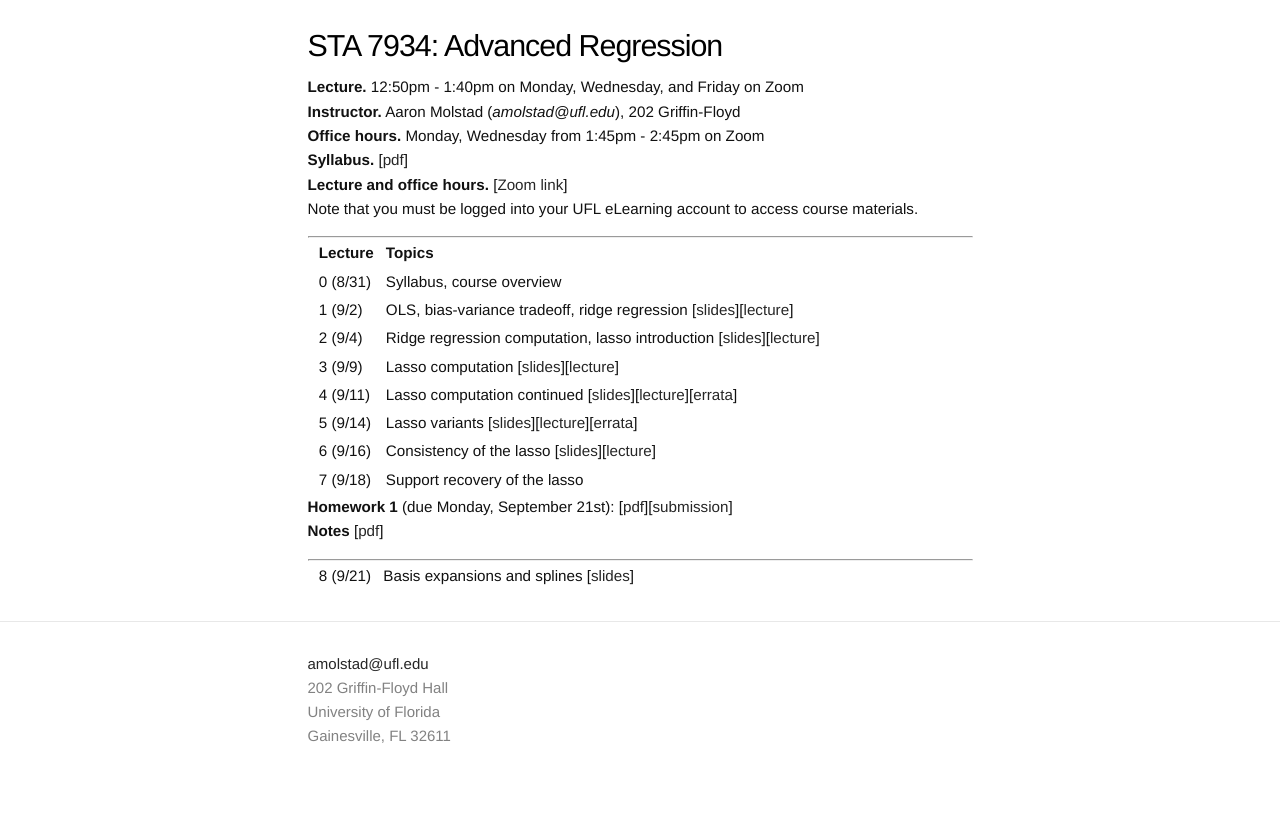
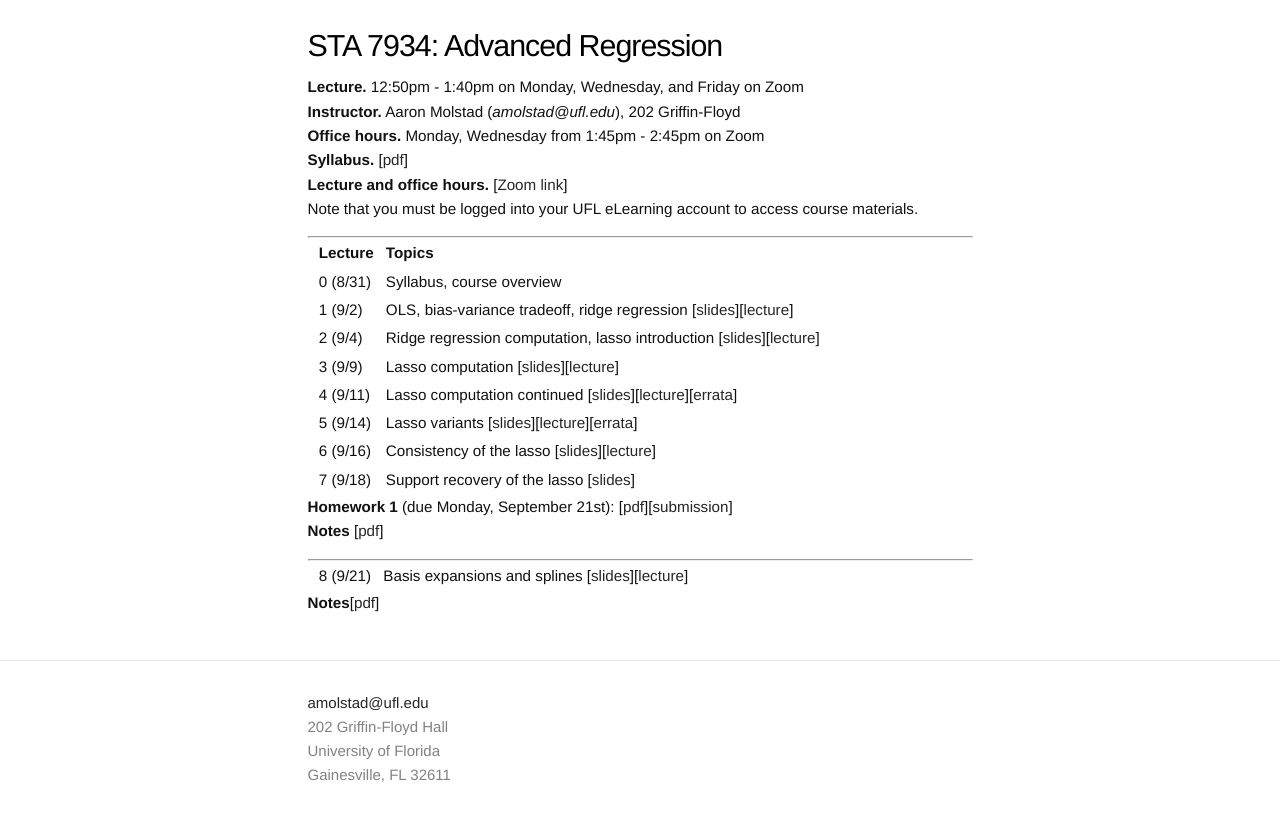
Before and after one commit to ajmolstad/ajmolstad.github.io, a Jekyll site: the page built from F20_STA7934.md, in a window 1280 px wide. Shown: the top 821 px of the page. Built offline with Jekyll 4.4.1, drawn with Linux system fonts in a browser that asks for light colours.

Commit message:
Add links

```diff
--- a/F20_STA7934.md
+++ b/F20_STA7934.md
@@ -21,12 +21,14 @@ Note that you must be logged into your UFL eLearning account to access course ma
 || 4 (9/11)  || Lasso computation continued [[slides](https://ufl.instructure.com/files/52473276/download?download_frd=1)][[lecture](https://ufl.instructure.com/files/52394727/download?download_frd=1)][[errata](https://ufl.instructure.com/files/52395251/download?download_frd=1)]||
 || 5 (9/14)  || Lasso variants [[slides](https://ufl.instructure.com/files/52501851/download?download_frd=1)][[lecture](https://ufl.instructure.com/courses/412309/files?preview=52477408)][[errata](https://ufl.instructure.com/files/52501663/download?download_frd=1)]||
 || 6 (9/16)  || Consistency of the lasso [[slides](https://ufl.instructure.com/files/52635610/download?download_frd=1)][[lecture](https://ufl.instructure.com/files/52616287/download?download_frd=1)]||
-|| 7 (9/18)  || Support recovery of the lasso ||
+|| 7 (9/18)  || Support recovery of the lasso [[slides](https://ufl.instructure.com/files/52635617/download?download_frd=1)]||
 
 
 **Homework 1** (due Monday, September 21st): [[pdf](https://ufl.instructure.com/files/52547041/download?download_frd=1)][[submission](https://ufl.instructure.com/courses/412309/assignments/4428217)]
-**Notes** [[pdf](https://ufl.instructure.com/files/52635828/download?download_frd=1)]
+**Notes** [[pdf](https://ufl.instructure.com/files/52735962/download?download_frd=1)]
 
 ---------------
 
-|| 8 (9/21)  || Basis expansions and splines [[slides](https://ufl.instructure.com/files/52729724/download?download_frd=1)] ||
+|| 8 (9/21)  || Basis expansions and splines [[slides](https://ufl.instructure.com/files/52729724/download?download_frd=1)][[lecture](https://ufl.instructure.com/courses/412309/files?preview=52737617)] ||
+
+**Notes**[[pdf](https://ufl.instructure.com/files/52736872/download?download_frd=1)]
```
